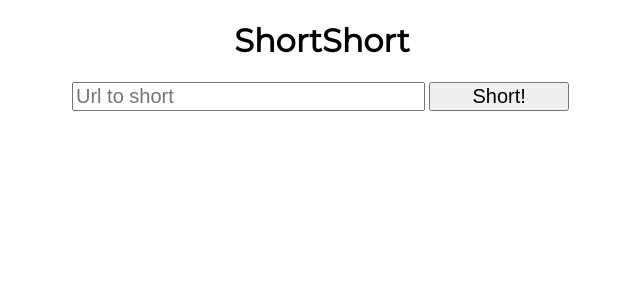
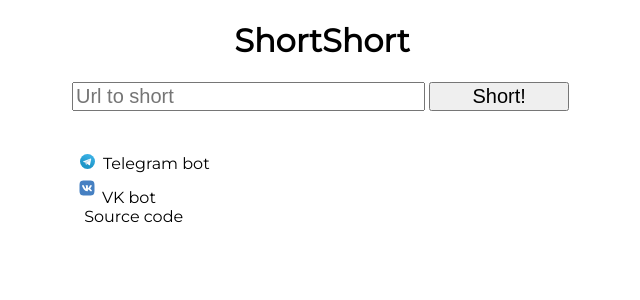
Before and after one commit to turleo/shortshort, a Django app: page / in a window 1280 px wide. Shown: the top 300 px of the page, without its empty margins (318-958 px from the left). Run offline with Django 3.2, Linux system fonts and the light colour scheme.

Commit message:
Links to bots added

```diff
--- a/links/templates/index.html
+++ b/links/templates/index.html
@@ -1,4 +1,5 @@
 {% load i18n %}
+{% load static %}
 <!DOCTYPE HTML>
 <html>
 	<head>
@@ -34,5 +35,8 @@
 		<div style="text-align: center; font-size: 20px; visibility: hidden;">
 			<a href="#" id="link">#</a>
 		</div>
+		<a style="text-decoration: none; color: #000;" href="https://shortshort.pythonanywhere.com/4">&ensp;<img width="15px" height="15px"src="{% static "tg.svg" %}" alt="Telegram"></img>&ensp;{% trans "Telegram bot"%}</a><br>
+		<a href="https://shortshort.pythonanywhere.com/5" style="text-decoration: none; color: #000;"><img width="30px" height="30px" src="{% static "vk.svg" %}" alt="Telegram"></img>{% trans "VK bot"%}</a></br>
+		<a href="https://shortshort.pythonanywhere.com/2" style="text-decoration: none; color: #000;">&ensp; {% trans "Source code"%}</a>
 	</body>
 </html>
```
Also changed, not shown: locale/ru/LC_MESSAGES/django.po, static/tg.svg (added), static/vk.svg (added).
